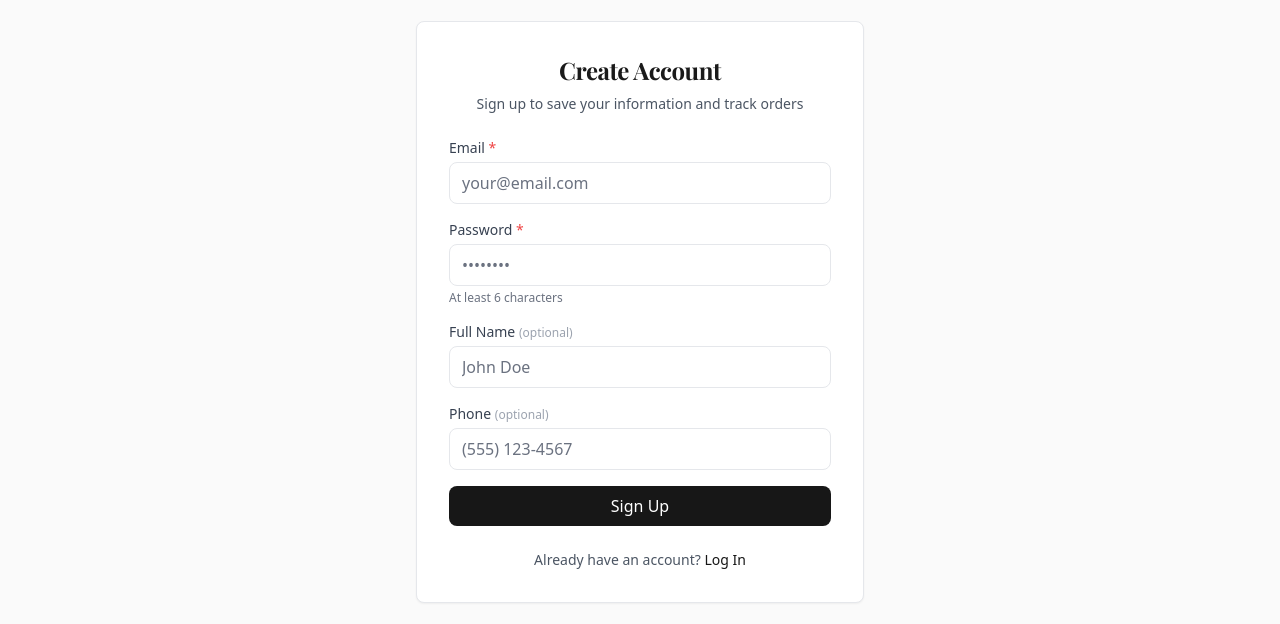
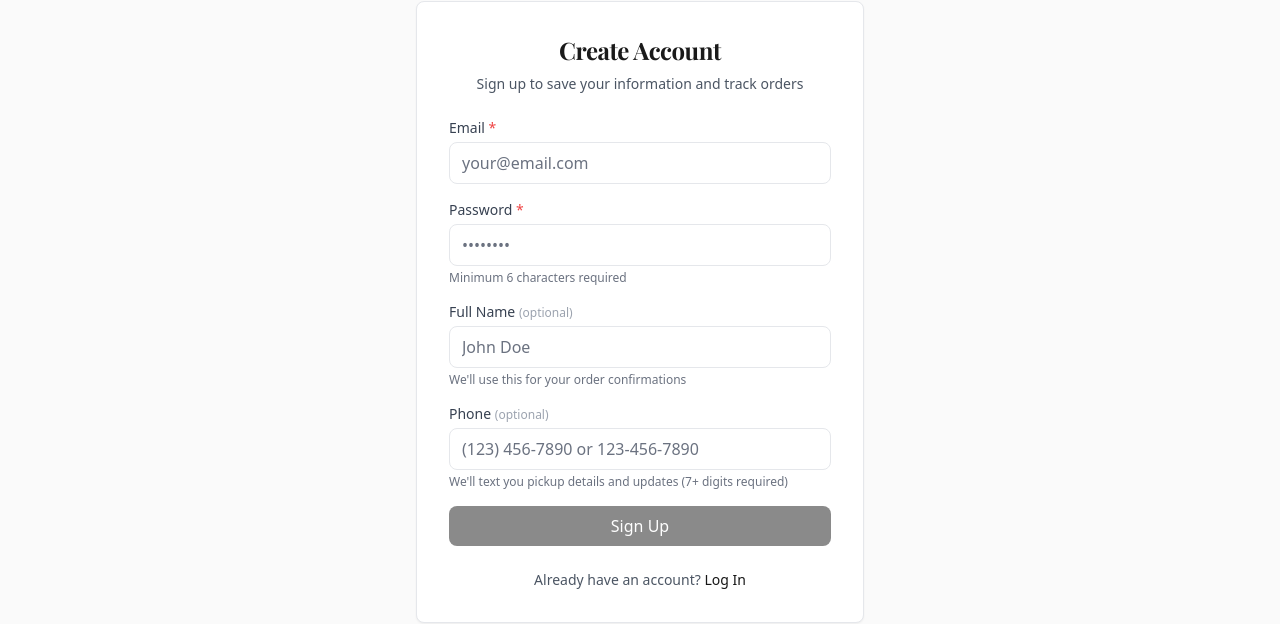
Before and after one commit to danerjenkins/grane-frontend, a React (Vite) app: page /signup in a window 1280 px wide. Shown: the part 225-849 px from the top of the page. Built offline with nearby package versions, Linux system fonts and the light colour scheme; no server answers.

Commit message:
feat: implement real-time validation and error handling for Login and Signup forms

```diff
--- a/src/pages/Login.tsx
+++ b/src/pages/Login.tsx
@@ -1,4 +1,4 @@
-import { useState } from 'react';
+import { useState, useEffect } from 'react';
 import { useNavigate, Link } from 'react-router-dom';
 import { signInWithEmail, ensureUserProfile } from '../api/auth';
 import { isAdmin } from '../api/admin';
@@ -10,9 +10,65 @@ export default function Login() {
   const [loading, setLoading] = useState(false);
   const [error, setError] = useState<string | null>(null);
 
+  // Track which fields have been touched
+  const [touched, setTouched] = useState({
+    email: false,
+    password: false,
+  });
+
+  // Field-level errors
+  const [fieldErrors, setFieldErrors] = useState({
+    email: '',
+    password: '',
+  });
+
+  // Validation functions
+  const validateEmail = (email: string) => {
+    if (!email.trim()) return false;
+    const emailRegex = /^[^\s@]+@[^\s@]+\.[^\s@]+$/;
+    return emailRegex.test(email);
+  };
+
+  const validatePassword = (password: string) => {
+    return password.length >= 6;
+  };
+
+  // Real-time validation for touched fields
+  useEffect(() => {
+    const newErrors = {
+      email: touched.email && !validateEmail(email) ? 'Please enter a valid email address' : '',
+      password:
+        touched.password && !validatePassword(password)
+          ? 'Password must be at least 6 characters'
+          : '',
+    };
+    setFieldErrors(newErrors);
+  }, [email, password, touched]);
+
+  const isFormValid = () => {
+    return validateEmail(email) && validatePassword(password);
+  };
+
   const handleSubmit = async (e: React.FormEvent<HTMLFormElement>) => {
     e.preventDefault();
+
+    // Mark all fields as touched
+    setTouched({ email: true, password: true });
+
+    // Clear previous errors
     setError(null);
+
+    // Validate fields
+    if (!validateEmail(email)) {
+      setError('Please enter a valid email address.');
+      return;
+    }
+
+    if (!validatePassword(password)) {
+      setError('Password must be at least 6 characters.');
+      return;
+    }
+
     setLoading(true);
 
     try {
@@ -57,40 +113,77 @@ export default function Login() {
           <form onSubmit={handleSubmit} className="space-y-4">
             {/* Email */}
             <div>
-              <label htmlFor="email" className="block text-sm font-medium text-gray-700 mb-1">
-                Email
-              </label>
+              <div className="flex items-center gap-2 mb-1">
+                <label htmlFor="email" className="block text-sm font-medium text-gray-700">
+                  Email <span className="text-red-500">*</span>
+                </label>
+                {touched.email && validateEmail(email) && (
+                  <span className="text-green-600 text-lg" title="Valid">
+                    ✓
+                  </span>
+                )}
+              </div>
               <input
                 id="email"
                 type="email"
                 value={email}
                 onChange={(e) => setEmail(e.target.value)}
+                onBlur={() => setTouched({ ...touched, email: true })}
                 placeholder="your@email.com"
-                required
-                className="w-full px-3 py-2 border rounded-lg text-gray-900 placeholder-gray-500 focus:outline-none focus:ring-2 focus:ring-neutral-900"
+                className={`w-full px-3 py-2 border rounded-lg text-gray-900 placeholder-gray-500 focus:outline-none focus:ring-2 focus:ring-neutral-900 transition ${
+                  touched.email
+                    ? validateEmail(email)
+                      ? 'border-green-500 bg-green-50'
+                      : 'border-red-500 bg-red-50'
+                    : ''
+                }`}
               />
+              {fieldErrors.email && (
+                <p className="text-red-600 text-sm mt-1 flex items-center gap-1">
+                  <span>✕</span> {fieldErrors.email}
+                </p>
+              )}
             </div>
 
             {/* Password */}
             <div>
-              <label htmlFor="password" className="block text-sm font-medium text-gray-700 mb-1">
-                Password
-              </label>
+              <div className="flex items-center gap-2 mb-1">
+                <label htmlFor="password" className="block text-sm font-medium text-gray-700">
+                  Password <span className="text-red-500">*</span>
+                </label>
+                {touched.password && validatePassword(password) && (
+                  <span className="text-green-600 text-lg" title="Valid">
+                    ✓
+                  </span>
+                )}
+              </div>
               <input
                 id="password"
                 type="password"
                 value={password}
                 onChange={(e) => setPassword(e.target.value)}
+                onBlur={() => setTouched({ ...touched, password: true })}
                 placeholder="••••••••"
-                required
-                className="w-full px-3 py-2 border rounded-lg text-gray-900 placeholder-gray-500 focus:outline-none focus:ring-2 focus:ring-neutral-900"
+                className={`w-full px-3 py-2 border rounded-lg text-gray-900 placeholder-gray-500 focus:outline-none focus:ring-2 focus:ring-neutral-900 transition ${
+                  touched.password
+                    ? validatePassword(password)
+                      ? 'border-green-500 bg-green-50'
+                      : 'border-red-500 bg-red-50'
+                    : ''
+                }`}
               />
+              {fieldErrors.password && (
+                <p className="text-red-600 text-sm mt-1 flex items-center gap-1">
+                  <span>✕</span> {fieldErrors.password}
+                </p>
+              )}
+              <p className="text-xs text-gray-500 mt-1">Minimum 6 characters required</p>
             </div>
 
             {/* Submit Button */}
             <button
               type="submit"
-              disabled={loading}
+              disabled={loading || !isFormValid()}
               className="w-full bg-neutral-900 text-white py-2 rounded-lg font-medium hover:bg-neutral-800 transition disabled:opacity-50 disabled:cursor-not-allowed"
             >
               {loading ? 'Signing in...' : 'Sign In'}
--- a/src/pages/Signup.tsx
+++ b/src/pages/Signup.tsx
@@ -1,4 +1,4 @@
-import { useState } from 'react';
+import { useState, useEffect } from 'react';
 import { useNavigate, Link } from 'react-router-dom';
 import { signUp } from '../api/auth';
 
@@ -12,30 +12,85 @@ export default function Signup() {
   const [error, setError] = useState<string | null>(null);
   const [needsConfirmation, setNeedsConfirmation] = useState(false);
 
+  // Track which fields have been touched
+  const [touched, setTouched] = useState({
+    email: false,
+    password: false,
+    phone: false,
+  });
+
+  // Field-level errors
+  const [fieldErrors, setFieldErrors] = useState({
+    email: '',
+    password: '',
+    phone: '',
+  });
+
+  // Validation functions
+  const validateEmail = (email: string) => {
+    if (!email.trim()) return false;
+    const emailRegex = /^[^\s@]+@[^\s@]+\.[^\s@]+$/;
+    return emailRegex.test(email);
+  };
+
+  const validatePassword = (password: string) => {
+    return password.length >= 6;
+  };
+
+  const validatePhone = (phone: string) => {
+    if (!phone.trim()) return true; // Optional field
+    const phoneDigits = phone.replace(/\D/g, '');
+    return phoneDigits.length >= 7;
+  };
+
+  // Real-time validation for touched fields
+  useEffect(() => {
+    const newErrors = {
+      email: touched.email && !validateEmail(email) ? 'Please enter a valid email address' : '',
+      password:
+        touched.password && !validatePassword(password)
+          ? 'Password must be at least 6 characters'
+          : '',
+      phone:
+        touched.phone && phone.trim() && !validatePhone(phone)
+          ? 'Phone must have at least 7 digits'
+          : '',
+    };
+    setFieldErrors(newErrors);
+  }, [email, password, phone, touched]);
+
+  const isFormValid = () => {
+    return validateEmail(email) && validatePassword(password) && validatePhone(phone);
+  };
+
   const handleSubmit = async (e: React.FormEvent<HTMLFormElement>) => {
     e.preventDefault();
+
+    // Mark required fields as touched
+    setTouched({ email: true, password: true, phone: true });
+
+    // Clear previous messages
     setError(null);
-    setLoading(true);
     setNeedsConfirmation(false);
 
-    // Basic validation
-    if (!email.trim()) {
-      setError('Email is required');
-      setLoading(false);
+    // Validate required fields
+    if (!validateEmail(email)) {
+      setError('Please enter a valid email address.');
       return;
     }
 
-    if (!password) {
-      setError('Password is required');
-      setLoading(false);
+    if (!validatePassword(password)) {
+      setError('Password must be at least 6 characters.');
       return;
     }
 
-    if (password.length < 6) {
-      setError('Password must be at least 6 characters');
-      setLoading(false);
+    // Validate optional phone if provided
+    if (phone.trim() && !validatePhone(phone)) {
+      setError('Phone number must have at least 7 digits.');
       return;
     }
+
+    setLoading(true);
 
     try {
       const session = await signUp(email, password, name || undefined, phone || undefined);
@@ -119,38 +174,71 @@ export default function Signup() {
               <form onSubmit={handleSubmit} className="space-y-4">
                 {/* Email */}
                 <div>
-                  <label htmlFor="email" className="block text-sm font-medium text-gray-700 mb-1">
+                  <div className="flex items-center gap-2 mb-1">
+                    <label htmlFor="email" className="block text-sm font-medium text-gray-700">
                       Email <span className="text-red-500">*</span>
                     </label>
+                    {touched.email && validateEmail(email) && (
+                      <span className="text-green-600 text-lg" title="Valid">
+                        ✓
+                      </span>
+                    )}
+                  </div>
                   <input
                     id="email"
                     type="email"
                     value={email}
                     onChange={(e) => setEmail(e.target.value)}
+                    onBlur={() => setTouched({ ...touched, email: true })}
                     placeholder="your@email.com"
-                    required
-                    className="w-full px-3 py-2 border rounded-lg text-gray-900 placeholder-gray-500 focus:outline-none focus:ring-2 focus:ring-neutral-900"
+                    className={`w-full px-3 py-2 border rounded-lg text-gray-900 placeholder-gray-500 focus:outline-none focus:ring-2 focus:ring-neutral-900 transition ${
+                      touched.email
+                        ? validateEmail(email)
+                          ? 'border-green-500 bg-green-50'
+                          : 'border-red-500 bg-red-50'
+                        : ''
+                    }`}
                   />
+                  {fieldErrors.email && (
+                    <p className="text-red-600 text-sm mt-1 flex items-center gap-1">
+                      <span>✕</span> {fieldErrors.email}
+                    </p>
+                  )}
                 </div>
 
                 {/* Password */}
                 <div>
-                  <label
-                    htmlFor="password"
-                    className="block text-sm font-medium text-gray-700 mb-1"
-                  >
+                  <div className="flex items-center gap-2 mb-1">
+                    <label htmlFor="password" className="block text-sm font-medium text-gray-700">
                       Password <span className="text-red-500">*</span>
                     </label>
+                    {touched.password && validatePassword(password) && (
+                      <span className="text-green-600 text-lg" title="Valid">
+                        ✓
+                      </span>
+                    )}
+                  </div>
                   <input
                     id="password"
                     type="password"
                     value={password}
                     onChange={(e) => setPassword(e.target.value)}
+                    onBlur={() => setTouched({ ...touched, password: true })}
                     placeholder="••••••••"
-                    required
-                    className="w-full px-3 py-2 border rounded-lg text-gray-900 placeholder-gray-500 focus:outline-none focus:ring-2 focus:ring-neutral-900"
+                    className={`w-full px-3 py-2 border rounded-lg text-gray-900 placeholder-gray-500 focus:outline-none focus:ring-2 focus:ring-neutral-900 transition ${
+                      touched.password
+                        ? validatePassword(password)
+                          ? 'border-green-500 bg-green-50'
+                          : 'border-red-500 bg-red-50'
+                        : ''
+                    }`}
                   />
-                  <p className="text-xs text-gray-500 mt-1">At least 6 characters</p>
+                  {fieldErrors.password && (
+                    <p className="text-red-600 text-sm mt-1 flex items-center gap-1">
+                      <span>✕</span> {fieldErrors.password}
+                    </p>
+                  )}
+                  <p className="text-xs text-gray-500 mt-1">Minimum 6 characters required</p>
                 </div>
 
                 {/* Name (Optional) */}
@@ -166,27 +254,52 @@ export default function Signup() {
                     placeholder="John Doe"
                     className="w-full px-3 py-2 border rounded-lg text-gray-900 placeholder-gray-500 focus:outline-none focus:ring-2 focus:ring-neutral-900"
                   />
+                  <p className="text-xs text-gray-500 mt-1">
+                    We'll use this for your order confirmations
+                  </p>
                 </div>
 
                 {/* Phone (Optional) */}
                 <div>
-                  <label htmlFor="phone" className="block text-sm font-medium text-gray-700 mb-1">
+                  <div className="flex items-center gap-2 mb-1">
+                    <label htmlFor="phone" className="block text-sm font-medium text-gray-700">
                       Phone <span className="text-gray-400 text-xs">(optional)</span>
                     </label>
+                    {touched.phone && phone.trim() && validatePhone(phone) && (
+                      <span className="text-green-600 text-lg" title="Valid">
+                        ✓
+                      </span>
+                    )}
+                  </div>
                   <input
                     id="phone"
                     type="tel"
                     value={phone}
                     onChange={(e) => setPhone(e.target.value)}
-                    placeholder="(555) 123-4567"
-                    className="w-full px-3 py-2 border rounded-lg text-gray-900 placeholder-gray-500 focus:outline-none focus:ring-2 focus:ring-neutral-900"
+                    onBlur={() => setTouched({ ...touched, phone: true })}
+                    placeholder="(123) 456-7890 or 123-456-7890"
+                    className={`w-full px-3 py-2 border rounded-lg text-gray-900 placeholder-gray-500 focus:outline-none focus:ring-2 focus:ring-neutral-900 transition ${
+                      touched.phone && phone.trim()
+                        ? validatePhone(phone)
+                          ? 'border-green-500 bg-green-50'
+                          : 'border-red-500 bg-red-50'
+                        : ''
+                    }`}
                   />
+                  {fieldErrors.phone && (
+                    <p className="text-red-600 text-sm mt-1 flex items-center gap-1">
+                      <span>✕</span> {fieldErrors.phone}
+                    </p>
+                  )}
+                  <p className="text-xs text-gray-500 mt-1">
+                    We'll text you pickup details and updates (7+ digits required)
+                  </p>
                 </div>
 
                 {/* Submit Button */}
                 <button
                   type="submit"
-                  disabled={loading}
+                  disabled={loading || !isFormValid()}
                   className="w-full bg-neutral-900 text-white py-2 rounded-lg font-medium hover:bg-neutral-800 transition disabled:opacity-50 disabled:cursor-not-allowed"
                 >
                   {loading ? 'Creating Account...' : 'Sign Up'}
```
Lines whose indentation alone changed are shown as unchanged.
